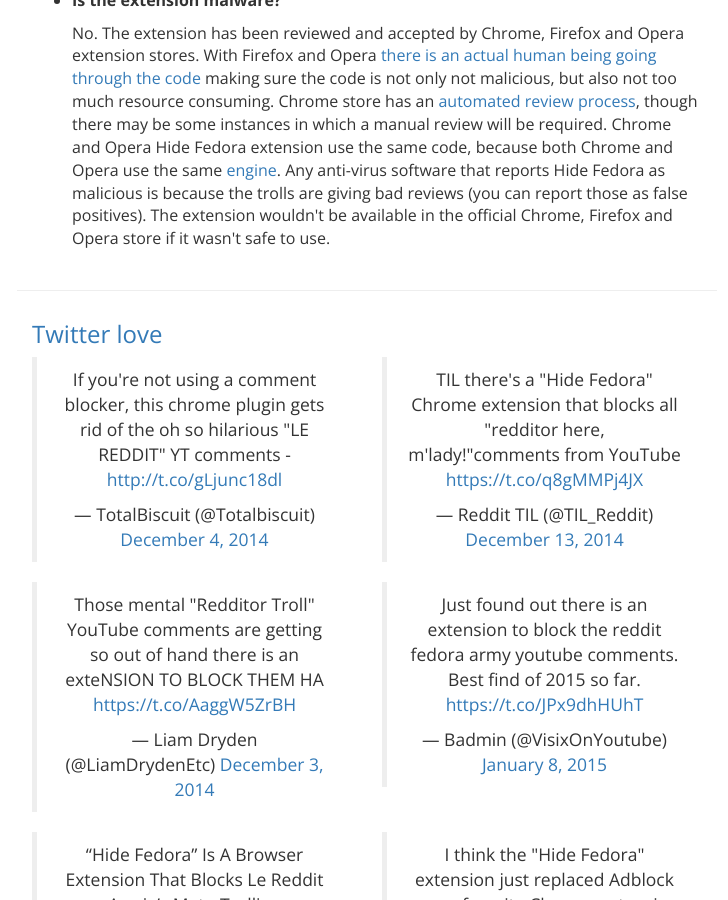
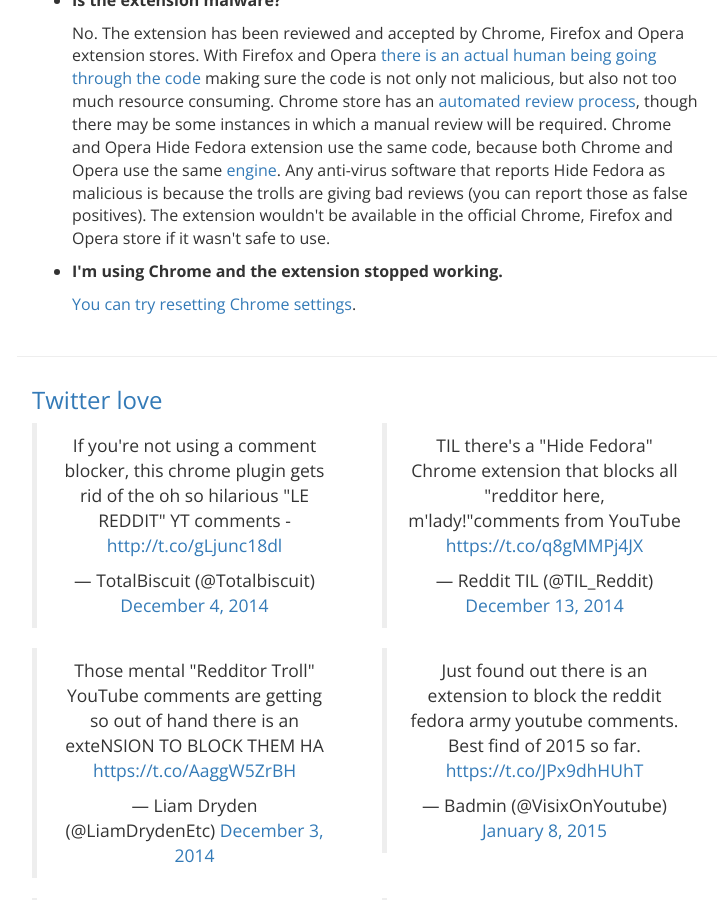
Before and after one commit to hadalin/hidefedora, a Jekyll site: the page built from index.html, in a window 1280 px wide and 900 px high, scrolled down 1422 px. Shown: the whole window, without its empty margins (273-1001 px from the left). Built offline with Jekyll 4.4.1, drawn with Linux system fonts in a browser that asks for light colours; nearby versions of some CDN libraries; comment, search, counter and statistics services are not loaded.

Commit message:
Update FAQ

```diff
--- a/index.html
+++ b/index.html
@@ -103,6 +103,10 @@
       <p><strong>Is the extension malware?</strong></p>
       <p>No. The extension has been reviewed and accepted by Chrome, Firefox and Opera extension stores. With Firefox and Opera <a href="https://addons.mozilla.org/en-US/developers/docs/policies/reviews">there is an actual human being</a> <a href="https://dev.opera.com/extensions/tut_publishing_guidelines.html#reviewed">going through the code</a> making sure the code is not only not malicious, but also not too much resource consuming. Chrome store has an <a href="https://developer.chrome.com/webstore/faq#faq-gen-08">automated review process</a>, though there may be some instances in which a manual review will be required. Chrome and Opera Hide Fedora extension use the same code, because both Chrome and Opera use the same <a href="http://en.wikipedia.org/wiki/WebKit">engine</a>. Any anti-virus software that reports Hide Fedora as malicious is because the trolls are giving bad reviews (you can report those as false positives). The extension wouldn't be available in the official Chrome, Firefox and Opera store if it wasn't safe to use.</p>
       </li>
+      <li>
+      <p><strong>I'm using Chrome and the extension stopped working.</strong></p>
+      <p><a href="https://support.google.com/chrome/answer/3296214?hl=en">You can try resetting Chrome settings</a>.</p>
+      </li>
     </ul>
   </div>
 </div>
```
